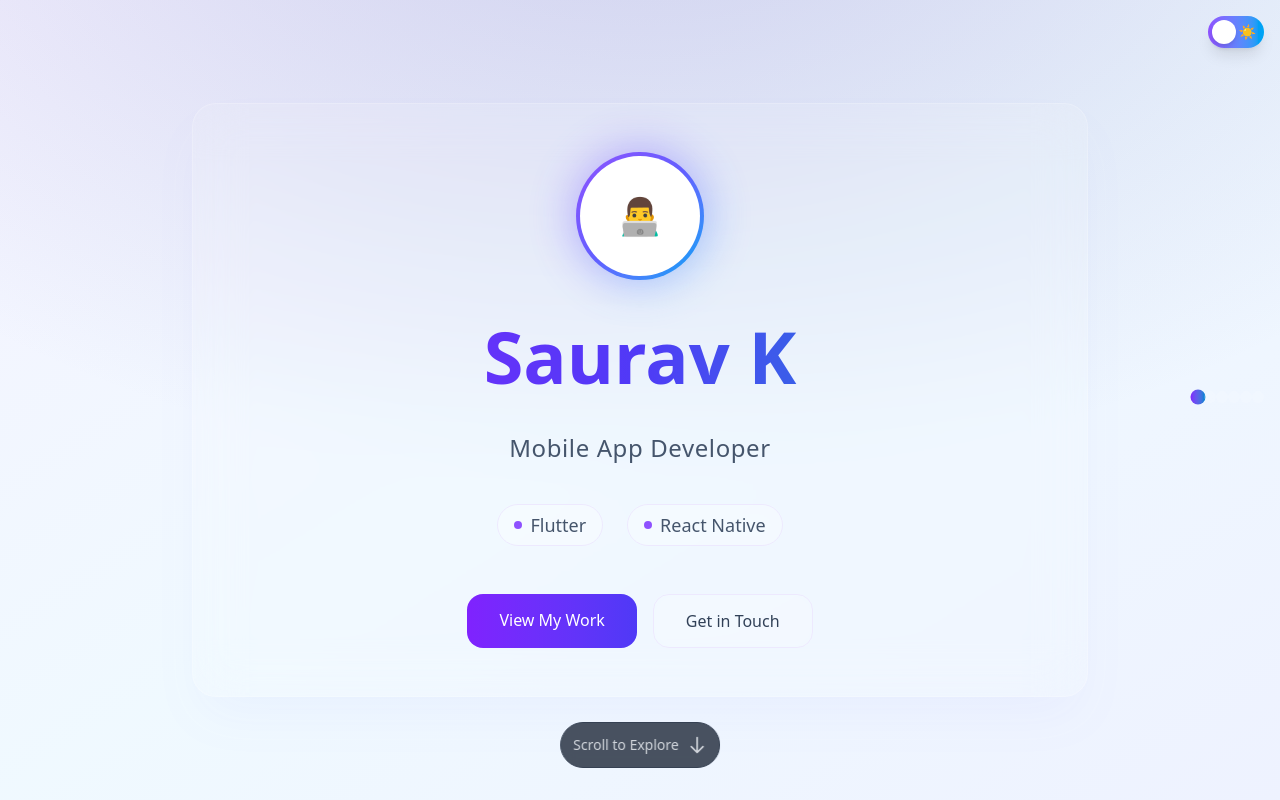
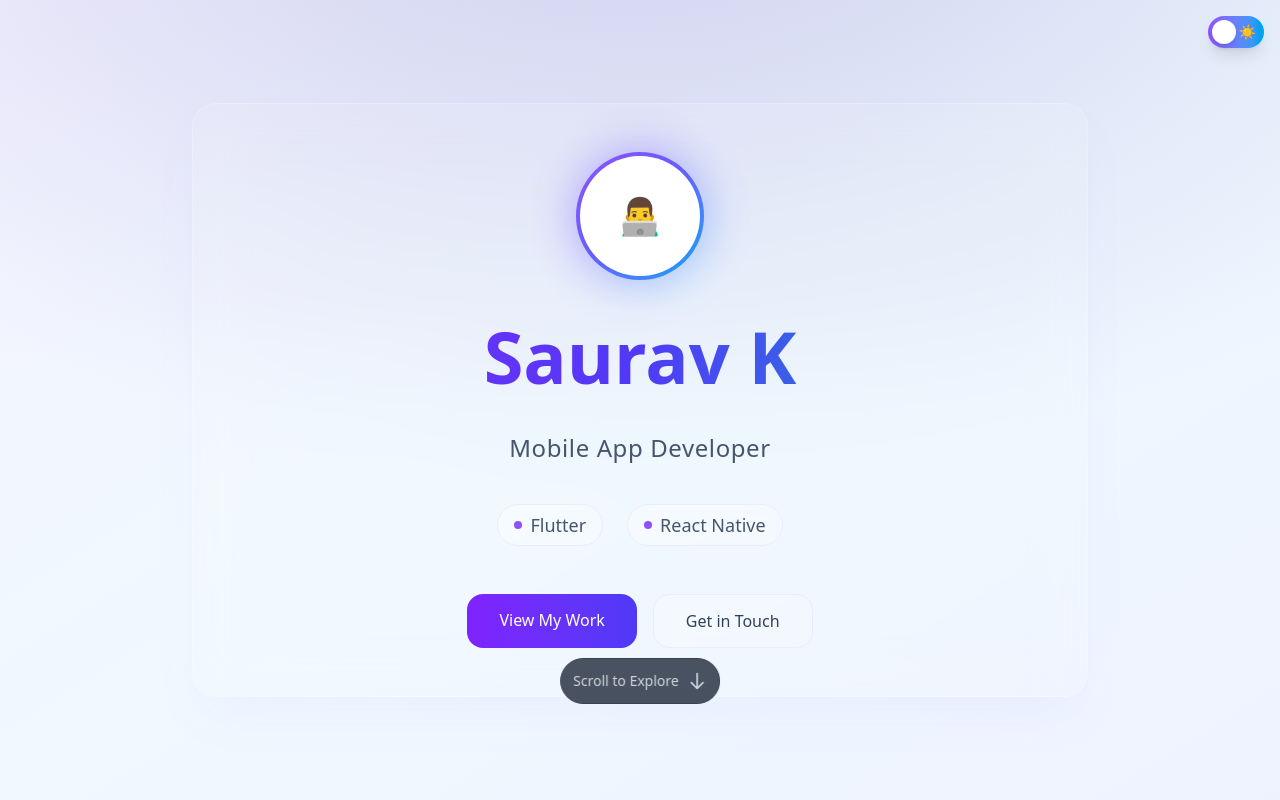
Before and after one commit to sauravkoduvalli/saurav_portfolio, a React (Vite) app: page / in a window 1280 px wide. Built offline with nearby package versions, Linux system fonts and the light colour scheme.

Commit message:
refactor: remove DotNavigation component and enhance AppLayout with scroll handling and touch support style: improve button sizes and padding for better touch experience

```diff
--- a/src/components/DotNavigation.tsx
+++ /dev/null
@@ -1,38 +0,0 @@
-import { motion } from "framer-motion";
-
-interface DotNavigationProps {
-  totalSections: number;
-  currentSection: number;
-  onDotClick: (index: number) => void;
-}
-
-const DotNavigation = ({
-  totalSections,
-  currentSection,
-  onDotClick,
-}: DotNavigationProps) => {
-  return (
-    <motion.div
-      initial={{ opacity: 0 }}
-      animate={{ opacity: 1 }}
-      transition={{ delay: 0.5 }}
-      className="fixed right-4 top-1/2 transform -translate-y-1/2 z-50 space-y-3"
-    >
-      {Array.from({ length: totalSections }).map((_, index) => (
-        <motion.button
-          key={index}
-          whileTap={{ scale: 0.9 }}
-          className={`w-3 h-3 rounded-full transition-all duration-300 ${
-            currentSection === index
-              ? "bg-gradient-to-r from-violet-600 to-sky-600 dark:from-violet-400 dark:to-sky-400 scale-125"
-              : "bg-white/20 dark:bg-slate-700/50 hover:bg-violet-500/30 dark:hover:bg-violet-400/30 backdrop-blur-xl"
-          }`}
-          onClick={() => onDotClick(index)}
-          aria-label={`Go to section ${index + 1}`}
-        />
-      ))}
-    </motion.div>
-  );
-};
-
-export default DotNavigation;
--- a/src/index.css
+++ b/src/index.css
@@ -34,12 +34,21 @@ body {
 /* Better touch handling */
 @media (pointer: coarse) {
   * {
-    cursor: none !important;
+    cursor: default !important;
+  }
+
+  /* Improve tap target sizes for touch devices */
+  button, a, [role="button"] {
+    min-height: 44px;
+    min-width: 44px;
+    padding: 12px;
   }
 }
 
-/* Prevent text selection for better mobile experience */
+/* Prevent text selection except where needed */
 * {
+  -webkit-tap-highlight-color: transparent;
+  -webkit-touch-callout: none;
   -webkit-user-select: none;
   -moz-user-select: none;
   -ms-user-select: none;
--- a/src/layouts/AppLayout.tsx
+++ b/src/layouts/AppLayout.tsx
@@ -1,7 +1,6 @@
-import { useEffect, useState, useRef } from 'react';
+import { useEffect, useState, useRef, useCallback } from 'react';
 import type { ReactNode } from 'react';
 import { motion, AnimatePresence } from 'framer-motion';
-import DotNavigation from '../components/DotNavigation';
 import ThemeControl from '../components/ThemeControl';
 
 interface Section {
@@ -18,40 +17,56 @@ const AppLayout = ({ sections }: AppLayoutProps) => {
   const [showScrollUp, setShowScrollUp] = useState(false);
   const containerRef = useRef<HTMLDivElement>(null);
   const [isScrolling, setIsScrolling] = useState(false);
+  const [touchStart, setTouchStart] = useState(0);
 
-  // Track scroll position for scroll-up button
+  // Debounced scroll handler
+  const handleScroll = useCallback(() => {
+    const container = containerRef.current;
+    if (!container) return;
+
+    const scrollTop = container.scrollTop;
+    const viewportHeight = container.clientHeight;
+    setShowScrollUp(scrollTop > viewportHeight * 0.3);
+  }, []);
+
+  // Track scroll position for scroll-up button with debounce
   useEffect(() => {
     const container = containerRef.current;
     if (!container) return;
 
-    const handleScroll = () => {
-      const scrollTop = container.scrollTop;
-      setShowScrollUp(scrollTop > container.clientHeight * 0.5);
+    let timeoutId: number;
+    const debouncedScroll = () => {
+      clearTimeout(timeoutId);
+      timeoutId = window.setTimeout(handleScroll, 100);
     };
 
-    container.addEventListener('scroll', handleScroll);
-    return () => container.removeEventListener('scroll', handleScroll);
-  }, []);
+    container.addEventListener('scroll', debouncedScroll, { passive: true });
+    return () => {
+      container.removeEventListener('scroll', debouncedScroll);
+      clearTimeout(timeoutId);
+    };
+  }, [handleScroll]);
 
+  // Improved intersection observer
   useEffect(() => {
     const container = containerRef.current;
     if (!container) return;
 
     const observer = new IntersectionObserver(
       (entries) => {
+        if (isScrolling) return;
+
         entries.forEach((entry) => {
-          if (entry.isIntersecting) {
+          if (entry.isIntersecting && entry.intersectionRatio > 0.5) {
             const index = sections.findIndex((s) => s.id === entry.target.id);
-            if (!isScrolling) {
-              setCurrentSection(index);
-            }
+            setCurrentSection(index);
           }
         });
       },
       {
         root: container,
-        threshold: 0.3, // Reduced threshold for better detection
-        rootMargin: '-10% 0px' // Add margin to trigger earlier
+        threshold: [0.2, 0.5, 0.8],
+        rootMargin: '-10% 0px'
       }
     );
 
@@ -61,17 +76,47 @@ const AppLayout = ({ sections }: AppLayoutProps) => {
     return () => observer.disconnect();
   }, [sections, isScrolling]);
 
-  const scrollToSection = (index: number) => {
+  // Smooth scroll implementation
+  const scrollToSection = useCallback((index: number) => {
     setIsScrolling(true);
     const container = containerRef.current;
     if (!container) return;
 
     const sectionElement = container.querySelector(`#${sections[index].id}`);
     if (sectionElement) {
-      sectionElement.scrollIntoView({ behavior: 'smooth', block: 'start' });
+      const targetPosition = (sectionElement as HTMLElement).getBoundingClientRect().top + container.scrollTop;
+
+      container.scrollTo({
+        top: targetPosition,
+        behavior: 'smooth'
+      });
+
       setCurrentSection(index);
 
-      setTimeout(() => setIsScrolling(false), 1000);
+      // Clear the isScrolling flag after animation completes
+      const clearScrollFlag = () => setIsScrolling(false);
+      setTimeout(clearScrollFlag, 1000);
+    }
+  }, [sections]);
+
+  // Touch event handlers
+  const handleTouchStart = (e: React.TouchEvent) => {
+    setTouchStart(e.touches[0].clientY);
+  };
+
+  const handleTouchEnd = (e: React.TouchEvent) => {
+    const touchEnd = e.changedTouches[0].clientY;
+    const touchDiff = touchStart - touchEnd;
+    const minSwipeDistance = 50;
+
+    if (Math.abs(touchDiff) > minSwipeDistance) {
+      if (touchDiff > 0 && currentSection < sections.length - 1) {
+        // Swipe up
+        scrollToSection(currentSection + 1);
+      } else if (touchDiff < 0 && currentSection > 0) {
+        // Swipe down
+        scrollToSection(currentSection - 1);
+      }
     }
   };
 
@@ -82,12 +127,18 @@ const AppLayout = ({ sections }: AppLayoutProps) => {
           initial={{ opacity: 0, y: direction === 'up' ? 20 : -20 }}
           animate={{ opacity: 1, y: 0 }}
           exit={{ opacity: 0, y: direction === 'up' ? 20 : -20 }}
-          onClick={onClick}
-          className={`absolute ${direction === 'up' ? 'top-8' : 'bottom-8'} left-1/2 transform -translate-x-1/2
+          onClick={(e) => {
+            e.preventDefault();
+            e.stopPropagation();
+            onClick();
+          }}
+          className={`fixed ${direction === 'up' ? 'bottom-8' : 'bottom-24'} left-1/2 transform -translate-x-1/2 z-[100]
             bg-gray-800/80 backdrop-blur-sm p-3 rounded-full border border-gray-700
             hover:bg-gray-800/90 hover:border-gray-600 transition-all duration-200
             focus:outline-none focus:ring-2 focus:ring-blue-500 focus:ring-opacity-50
+            active:scale-95 cursor-pointer select-none
             flex items-center gap-2 text-gray-300 hover:text-white`}
+          style={{ touchAction: 'manipulation' }}
         >
           {direction === 'up' ? (
             <>
@@ -108,19 +159,30 @@ const AppLayout = ({ sections }: AppLayoutProps) => {
       )}
     </AnimatePresence>
   );
+
   return (
     <div className="relative h-screen w-screen overflow-hidden bg-background-light dark:bg-background-dark text-text-light dark:text-text-dark transition-colors duration-300">
       <ThemeControl />
-      <DotNavigation
-        totalSections={sections.length}
-        currentSection={currentSection}
-        onDotClick={scrollToSection}
-      />
-
       <div
         ref={containerRef}
-        className="h-full w-full overflow-y-auto scroll-smooth"
-        style={{ scrollbarWidth: 'none' }}
+        onTouchStart={(e) => {
+          // Only handle touch events if not clicking on a button
+          if (!(e.target as HTMLElement).closest('button')) {
+            handleTouchStart(e);
+          }
+        }}
+        onTouchEnd={(e) => {
+          // Only handle touch events if not clicking on a button
+          if (!(e.target as HTMLElement).closest('button')) {
+            handleTouchEnd(e);
+          }
+        }}
+        className="h-full w-full overflow-y-auto scroll-smooth overscroll-y-contain"
+        style={{
+          scrollbarWidth: 'none',
+          WebkitOverflowScrolling: 'touch',
+          touchAction: 'pan-y pinch-zoom'
+        }}
       >
         <AnimatePresence mode="wait">
           {sections.map((section, index) => (
@@ -136,10 +198,22 @@ const AppLayout = ({ sections }: AppLayoutProps) => {
             >
               {section.component}
 
-              {/* Show scroll-up button conditionally */}
-              {index === 0 && <ScrollButton direction="down" onClick={() => scrollToSection(1)} />}
+              {/* Show scroll buttons with improved positioning and logic */}
+              {index === 0 && (
+                <ScrollButton
+                  direction="down"
+                  onClick={() => {
+                    const nextSection = sections[1];
+                    if (nextSection) {
+                      setIsScrolling(true);
+                      scrollToSection(1);
+                    }
+                  }}
+                  show={true}
+                />
+              )}
               {showScrollUp && index === currentSection && index !== 0 && (
-                <ScrollButton direction="up" onClick={() => scrollToSection(0)} />
+                <ScrollButton direction="up" onClick={() => scrollToSection(0)} show={true} />
               )}
             </motion.section>
           ))}
--- a/src/pages/ContactPage.tsx
+++ b/src/pages/ContactPage.tsx
@@ -146,13 +146,11 @@ const ContactPage = () => {
                   className="w-full px-4 py-2.5 rounded-xl bg-white/5 dark:bg-slate-800/40 backdrop-blur-md border border-violet-100 dark:border-slate-700/50 text-slate-800 dark:text-slate-200 focus:outline-none focus:ring-2 focus:ring-violet-500 dark:focus:ring-violet-400 focus:border-transparent transition-all resize-none"
                   required
                 />
-              </div>
-
-              <motion.button
+              </div>              <motion.button
                 type="submit"
                 whileHover={{ scale: 1.02 }}
                 whileTap={{ scale: 0.98 }}
-                className="w-full py-3 rounded-xl bg-gradient-to-r from-violet-600 to-indigo-600 dark:from-violet-500 dark:to-indigo-500 text-white font-medium hover:shadow-lg hover:shadow-violet-500/25 dark:hover:shadow-violet-400/25 transition-all duration-300"
+                className="w-full py-4 md:py-3 rounded-xl bg-gradient-to-r from-violet-600 to-indigo-600 dark:from-violet-500 dark:to-indigo-500 text-white font-medium hover:shadow-lg hover:shadow-violet-500/25 dark:hover:shadow-violet-400/25 transition-all duration-300 text-lg md:text-base"
               >
                 Send Message
               </motion.button>
--- a/src/pages/HomePage.tsx
+++ b/src/pages/HomePage.tsx
@@ -68,7 +68,7 @@ const HomePage = () => {
             whileHover={{ scale: 1.02, boxShadow: '0 20px 25px -5px rgb(79 70 229 / 0.1), 0 8px 10px -6px rgb(79 70 229 / 0.1)' }}
             whileTap={{ scale: 0.98 }}
             href="#projects"
-            className="px-8 py-3.5 rounded-2xl bg-gradient-to-r from-violet-600 to-indigo-600 dark:from-violet-500 dark:to-indigo-500 text-white font-medium transition-all duration-300"
+            className="px-8 py-4 md:py-3.5 rounded-2xl bg-gradient-to-r from-violet-600 to-indigo-600 dark:from-violet-500 dark:to-indigo-500 text-white font-medium transition-all duration-300 text-lg md:text-base"
           >
             View My Work
           </motion.a>
```
